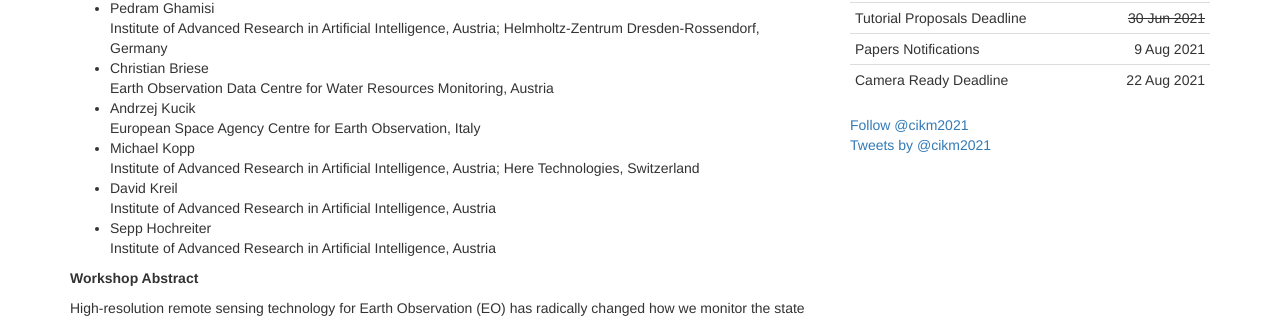
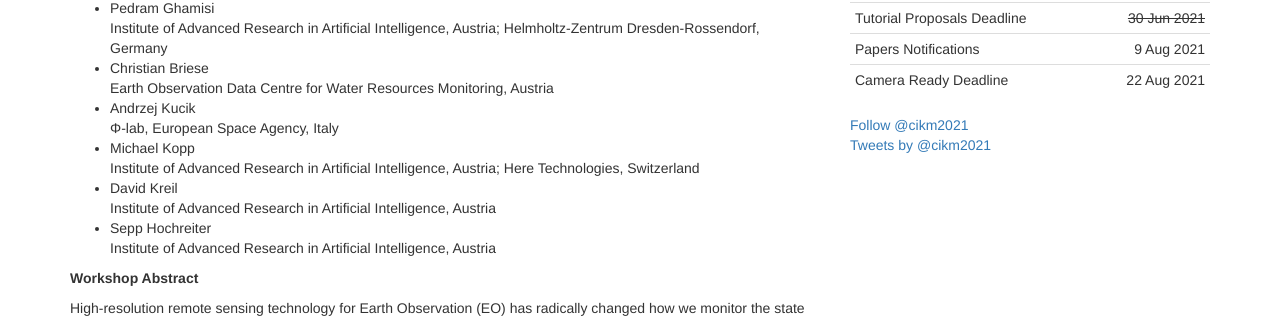
Before and after one commit to ielab/cikm2021-website, a Jekyll site: the page built from _workshops/CDCEO.md, in a window 1280 px wide and 1150 px high. Shown: the part 361-679 px from the top of the window. Built offline with Jekyll 4.4.1, drawn with Linux system fonts in a browser that asks for light colours; comment, search, counter and statistics services are not loaded.

Commit message:
Update CDCEO.md

```diff
--- a/_workshops/CDCEO.md
+++ b/_workshops/CDCEO.md
@@ -18,7 +18,7 @@ organisers:
    affiliation: "Earth Observation Data Centre for Water Resources Monitoring, Austria"
    email: "Christian.Briese@eodc.eu"
  - name: "Andrzej Kucik"
-   affiliation: "European Space Agency Centre for Earth Observation, Italy"
+   affiliation: "Φ-lab, European Space Agency, Italy"
    email: "Andrzej.Kucik@esa.int"
  - name: "Michael Kopp"
    affiliation: "Institute of Advanced Research in Artificial Intelligence, Austria; Here Technologies, Switzerland"
```
